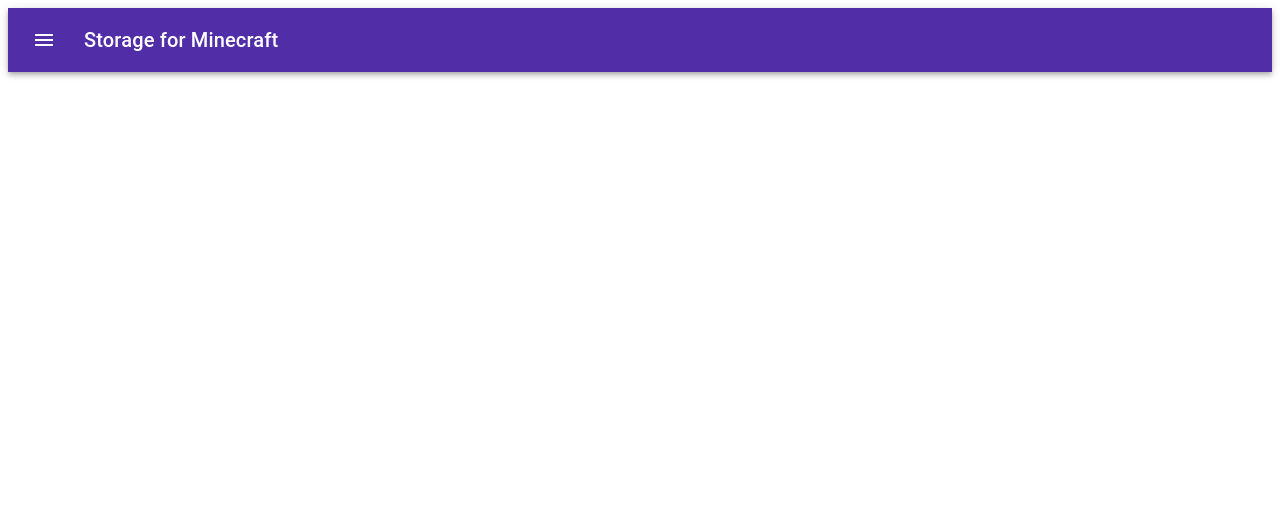
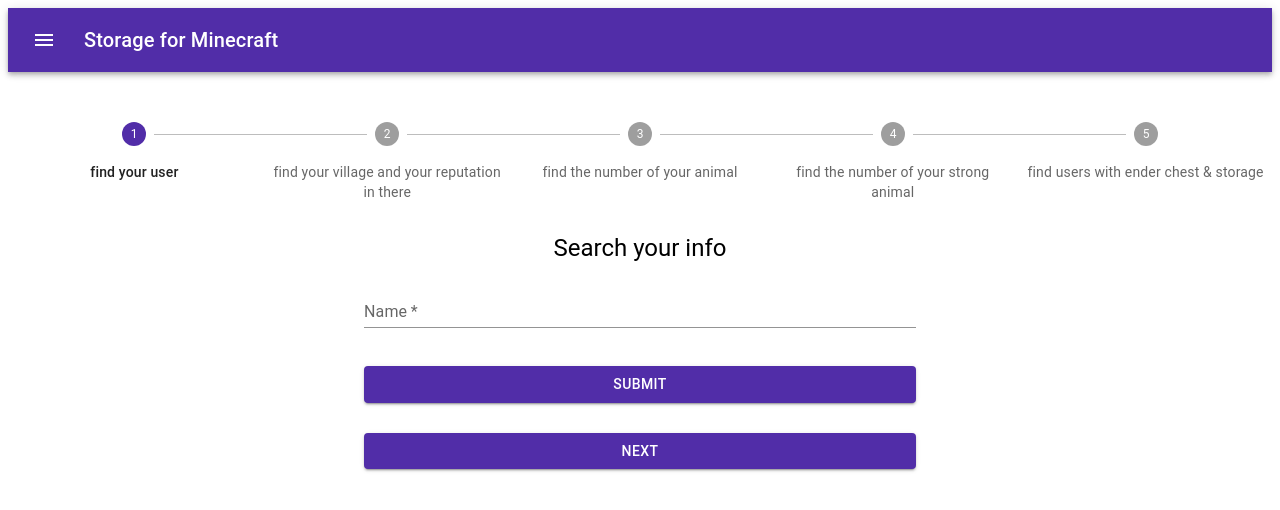
Before and after one commit to shotarokuma/minecraft, a Next.js app: page / in a window 1280 px wide. Shown: the top 510 px of the page. Built offline with nearby package versions, Linux system fonts and the light colour scheme.

Commit message:
implement UI for Home

```diff
--- /dev/null
+++ b/components/ProgressStepper/index.tsx
@@ -0,0 +1,36 @@
+import React from 'react';
+
+import Box from '@mui/material/Box';
+import Stepper from '@mui/material/Stepper';
+import Step from '@mui/material/Step';
+import StepLabel from '@mui/material/StepLabel';
+
+type Props = {
+  activeStep: number;
+}
+
+const getSteps = ():string[] =>{
+  return ['find your user', 'find your village and your reputation in there', 'find the number of your animal','find the number of your strong animal', 'find users with ender chest & storage'];
+};
+
+const ProgressStepper: React.FC<Props> = ({activeStep}) => {
+  const steps = getSteps();
+
+  return(
+    <Box m={{ width: '100%' }} style={{
+      marginTop: "50px"
+    }}>
+    <Stepper activeStep={activeStep} alternativeLabel>
+    {steps.map((label, index) => {
+      return (
+        <Step key={index}>
+          <StepLabel>{label}</StepLabel>
+        </Step>
+      );
+    })}
+  </Stepper>
+  </Box>
+  )
+};
+
+export default ProgressStepper;
--- a/pages/index.tsx
+++ b/pages/index.tsx
@@ -1,15 +1,103 @@
 import React from 'react';
 import { NextPage } from 'next';
+import { useForm, SubmitHandler, UseFormRegister } from 'react-hook-form';
+import axios from "axios";
 
+import Button from '@mui/material/Button';
+import Container from "@mui/material/Container";
+import Table from '@mui/material/Table';
+import TableBody from "@mui/material/TableBody";
+import TableCell from '@mui/material/TableCell';
+import TableHead from '@mui/material/TableHead';
+import TableRow from '@mui/material/TableRow';
+import Typography from '@mui/material/Typography';
 import Header from '../components/Header';
+import FormTextField from '../components/FormTextField';
+import ProgressStepper from '../components/ProgressStepper';
+import { ThemeProvider } from '@mui/material/styles';
+import theme from '../style/constants';
+
+type Input0 = {
+  Name: string;
+};
+
+type Input1 = {
+  ID: number;
+};
+
+type FormsProps = {
+  activeStep: number;
+  register: UseFormRegister<Input0> | UseFormRegister<Input1>;
+};
+
+const Forms: React.FC<FormsProps> = ({
+  activeStep,
+  register
+}) => {
+  switch (activeStep) {
+    case 0:
+      return  <FormTextField register={register} type="Name" isNum={false} />
+    case 1:
+    case 2:
+    case 3:
+      return  <FormTextField register={register} type="ID" isNum={true} />
+    case 4:
+      return <></>
+    default:
+      return <></>
+  }
+};
 
 
 const Home: NextPage = () => {
+  const [activeStep, setActiveStep] = React.useState<number>(0);
+  const { register, handleSubmit, reset } = useForm<Input0>();
+  const { register: register1, handleSubmit: handleSubmit1, reset: reset1 } = useForm<Input1>();
+
+  console.log(activeStep)
+
+  const handleNext = () => {
+    const newStep = activeStep != 4 ? activeStep+  1 : 0
+    setActiveStep(newStep);
+  }
+
+  const onSubmit0: SubmitHandler<Input0> = async (data) => {
+    console.log(data);
+    reset();
+  };
+
+  const onSubmit1: SubmitHandler<Input1> = async (data) => {
+    console.log(data);
+    reset1();
+  };
 
   return (
-    <>
+    <ThemeProvider theme={theme}>
       <Header />
-    </>
+      <ProgressStepper activeStep={activeStep} />
+      <Container maxWidth="sm">
+      <Typography variant="h5" style={{ marginTop: "30px", textAlign: "center" }} >{"Search your info"}</Typography>
+        <form onSubmit={activeStep === 0 ? handleSubmit(onSubmit0) : handleSubmit1(onSubmit1)}>
+          <Forms activeStep={activeStep} register={activeStep === 0 ? register : register1} />
+          <Button
+            style={{ marginTop: "30px" }}
+            variant="contained"
+            type="submit"
+            color="primary"
+            fullWidth
+          >Submit
+          </Button>
+        </form>
+        <Button
+          style={{ marginTop: "30px" }}
+          variant="contained"
+          onClick={handleNext}
+          color="primary"
+          fullWidth
+        >Next
+        </Button>
+      </Container>
+    </ThemeProvider >
   )
 }
 
```
Also changed, not shown: app.js (+92 -0 lines).
